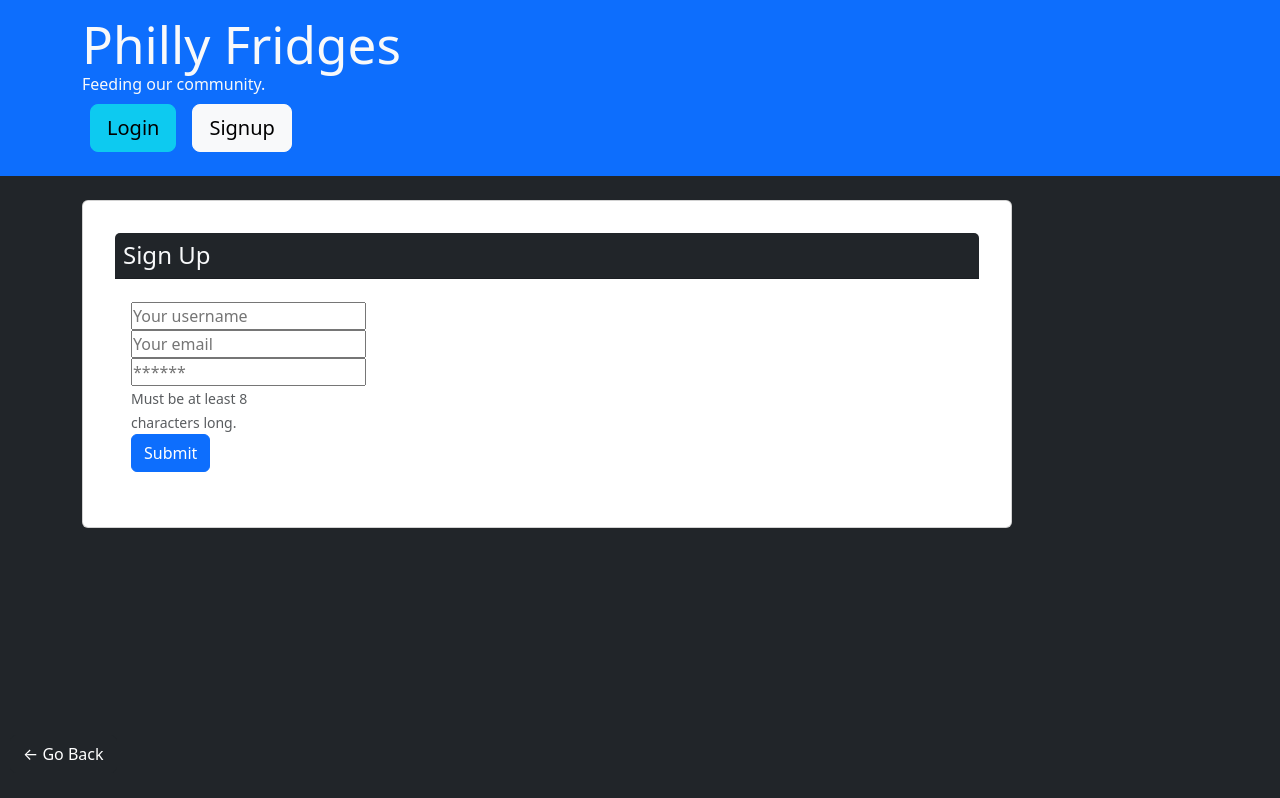
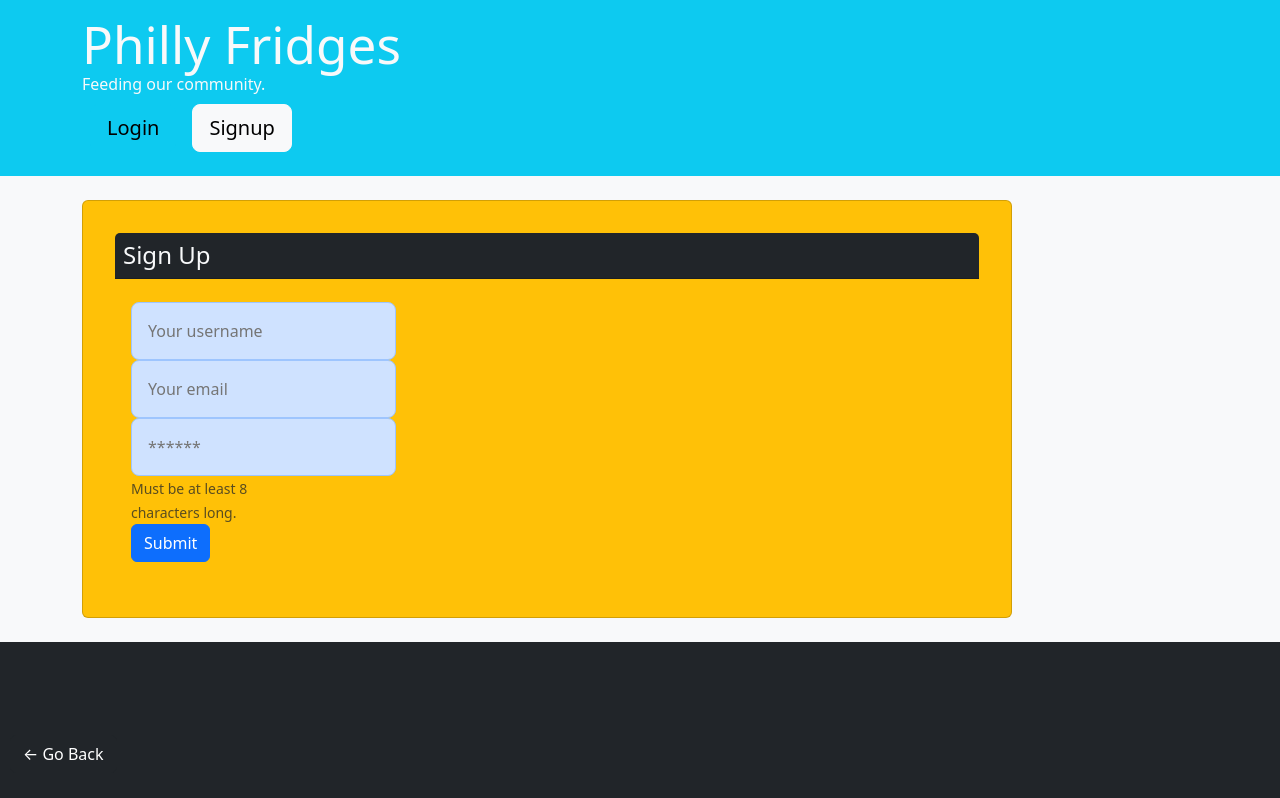
Before and after one commit to brousy/philly-fridges, a React (Vite) app in the folder client/: page /signup in a window 1280 px wide. Built offline with nearby package versions, Linux system fonts and the light colour scheme.

Commit message:
color and background adjusted

```diff
--- a/client/src/App.jsx
+++ b/client/src/App.jsx
@@ -35,7 +35,7 @@ const client = new ApolloClient({
 function App() {
   return (
     <ApolloProvider client={client}>
-      <div className="bg-dark flex-column justify-flex-start min-100-vh">
+      <div className="bg-light flex-column justify-flex-start min-100-vh">
         <Header />
         <div className="container">
           <Outlet />
--- a/client/src/components/Header/index.jsx
+++ b/client/src/components/Header/index.jsx
@@ -9,7 +9,7 @@ const Header = () => {
 
   };
   return (
-    <header className="bg-primary text-light mb-4 py-3 flex-row align-center">
+    <header className="bg-info text-light mb-4 py-3 flex-row align-center">
       <div className="container flex-row justify-space-between-lg justify-center align-center">
         <div>
           <Link className="col-auto text-light" to="/">
--- a/client/src/pages/SignUp.jsx
+++ b/client/src/pages/SignUp.jsx
@@ -40,8 +40,8 @@ const Signup = () => {
 
   return (
     <main className="flex-row justify-center mb-4">
-      <div className="col-12 col-lg-10 align-items-center">
-        <div className="card">
+      <div className="bg-light col-12 col-lg-10 align-items-center">
+        <div className="card bg-warning">
           <h4 className="card-header bg-dark text-light p-2 align-center">
             Sign Up
           </h4>
@@ -55,7 +55,7 @@ const Signup = () => {
               <form onSubmit={handleFormSubmit}>
                 <div className="col-sm-2 col-form-label align-items-center">
                 <input
-                  className="form-input"
+                  className="form-input p-3 text-primary-emphasis bg-primary-subtle border border-primary-subtle rounded-3"
                   placeholder="Your username"
                   name="username"
                   type="text"
@@ -63,7 +63,7 @@ const Signup = () => {
                   onChange={handleChange}
                 />
                 <input
-                  className="form-input"
+                  className="form-input p-3 text-primary-emphasis bg-primary-subtle border border-primary-subtle rounded-3"
                   placeholder="Your email"
                   name="email"
                   type="email"
@@ -71,7 +71,7 @@ const Signup = () => {
                   onChange={handleChange}
                 />
                 <input
-                  className="form-input"
+                  className="form-input p-3 text-primary-emphasis bg-primary-subtle border border-primary-subtle rounded-3"
                   placeholder="******"
                   name="password"
                   type="password"
```
Also changed, not shown: 1 other file (tests, documents, lock files or other folders).
